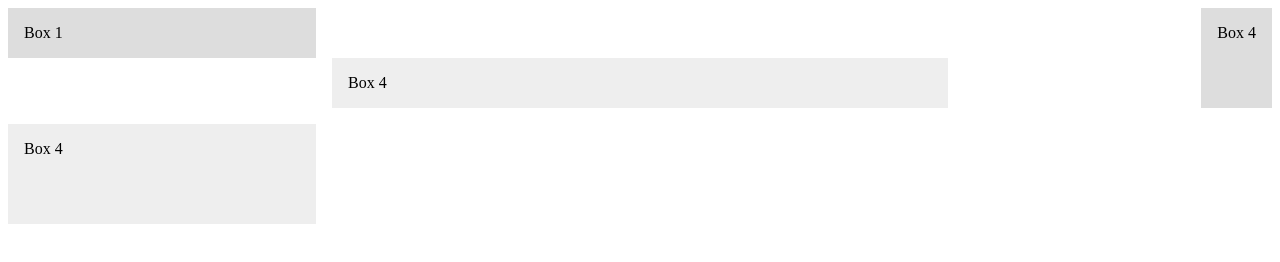
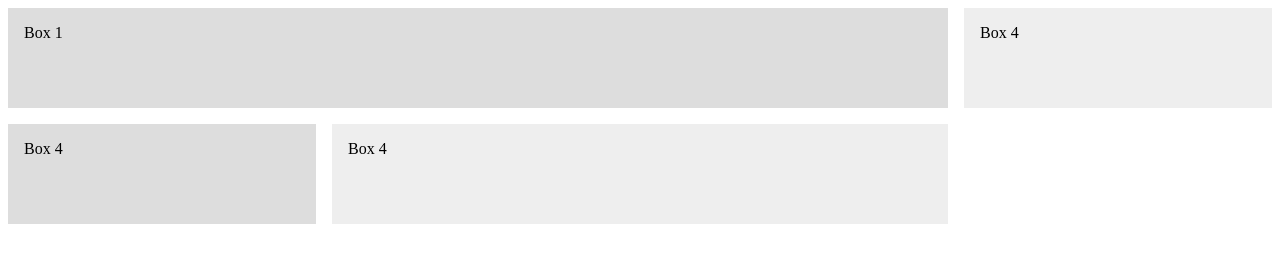
Before and after one commit to HarshaMurupudi/css-grid-playground, a plain HTML site: page index3.html in a window 1280 px wide. Drawn offline with Linux system fonts and the light colour scheme.

Commit message:
ADD: Grid column control with numbers

```diff
--- a/index3.html
+++ b/index3.html
@@ -23,18 +23,21 @@
     }
 
     .box1 {
-      align-self: start;
+      /* align-self: start; */
+      grid-column: 1/3;
     }
 
     .box2 {
-      align-self: end;
+      /* align-self: end; */
     }
 
     .box3 {
-      justify-self: end;
+      /* justify-self: end; */
     }
 
-    .box4 {}
+    .box4 {
+      /*  */
+    }
   </style>
 </head>
 
```
